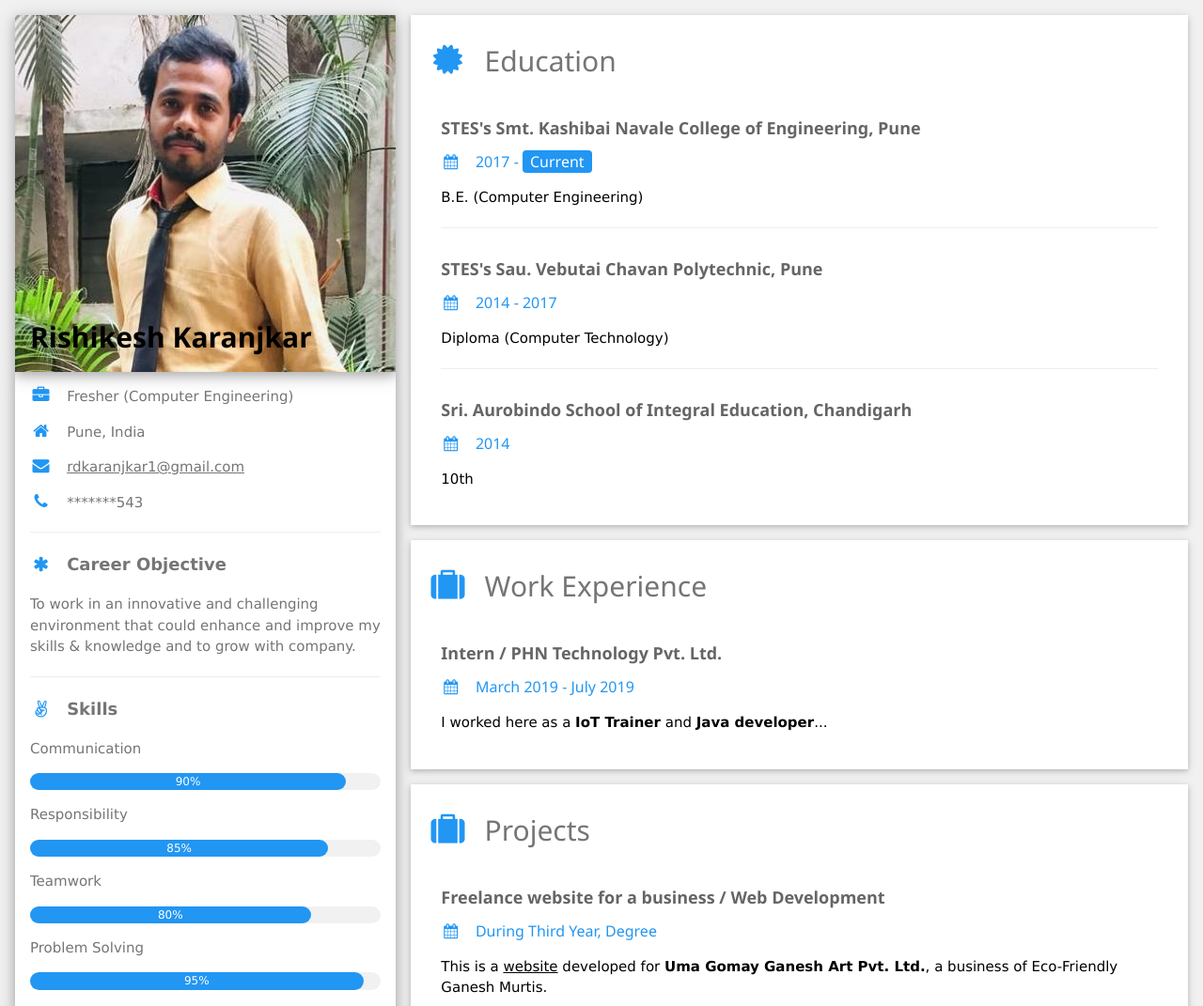
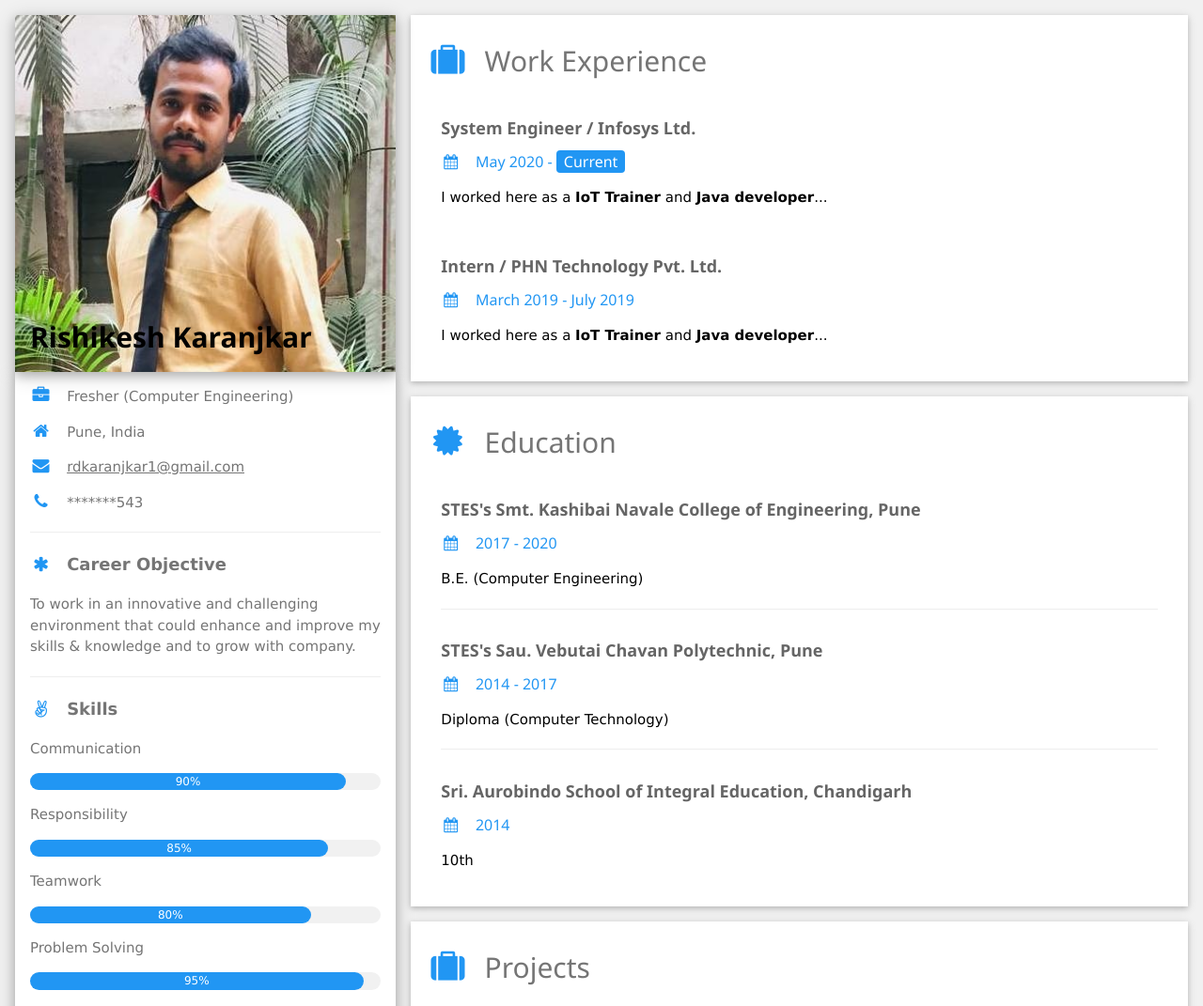
Before and after one commit to Rishikesh-Karanjkar/resume, a plain HTML site: page index.html in a window 1280 px wide. Shown: the top 1071 px of the page at 94% size. Drawn offline with nearby package versions, Linux system fonts and the light colour scheme.

Commit message:
update details

```diff
--- a/index.html
+++ b/index.html
@@ -213,12 +213,33 @@
             <!-- Right Column -->
             <div class="w3-twothird">
 
+
+		 <!-- Work Experience -->
+                <div class="w3-container w3-card w3-white w3-margin-bottom">
+                    <h2 class="w3-text-grey w3-padding-16"><i class="fa fa-suitcase fa-fw w3-margin-right w3-xxlarge w3-text-blue"></i>Work Experience</h2>
+
+                    <div class="w3-container">
+                        <h5 class="w3-opacity"><b>System Engineer / Infosys Ltd.</b></h5>
+                        <h6 class="w3-text-blue"><i class="fa fa-calendar fa-fw w3-margin-right"></i>May 2020 - <span class="w3-tag w3-blue w3-round">Current</span></h6>
+                        <p>I worked here as a <b>IoT Trainer</b> and <b>Java developer</b>...</p>
+                        <br>
+                    </div>
+
+		    <div class="w3-container">
+                        <h5 class="w3-opacity"><b>Intern / PHN Technology Pvt. Ltd.</b></h5>
+                        <h6 class="w3-text-blue"><i class="fa fa-calendar fa-fw w3-margin-right"></i>March 2019 - July 2019</h6>
+                        <p>I worked here as a <b>IoT Trainer</b> and <b>Java developer</b>...</p>
+                        <br>
+                    </div>
+
+                </div>
+
                 <!-- Education -->
                 <div class="w3-container w3-card w3-white w3-margin-bottom">
                     <h2 class="w3-text-grey w3-padding-16"><i class="fa fa-certificate fa-fw w3-margin-right w3-xxlarge w3-text-blue"></i>Education</h2>
                     <div class="w3-container">
                         <h5 class="w3-opacity"><b>STES's Smt. Kashibai Navale College of Engineering, Pune</b></h5>
-                        <h6 class="w3-text-blue"><i class="fa fa-calendar fa-fw w3-margin-right"></i>2017 - <span class="w3-tag w3-blue w3-round">Current</span></h6>
+                        <h6 class="w3-text-blue"><i class="fa fa-calendar fa-fw w3-margin-right"></i>2017 - 2020</h6>
                         <p>B.E. (Computer Engineering)</p>
                         <hr>
                     </div>
@@ -236,19 +257,6 @@
                         <p>10th</p><br>
                     </div>
 
-                </div>
-
-
-                <!-- Work Experience -->
-                <div class="w3-container w3-card w3-white w3-margin-bottom">
-                    <h2 class="w3-text-grey w3-padding-16"><i class="fa fa-suitcase fa-fw w3-margin-right w3-xxlarge w3-text-blue"></i>Work Experience</h2>
-
-                    <div class="w3-container">
-                        <h5 class="w3-opacity"><b>Intern / PHN Technology Pvt. Ltd.</b></h5>
-                        <h6 class="w3-text-blue"><i class="fa fa-calendar fa-fw w3-margin-right"></i>March 2019 - July 2019</h6>
-                        <p>I worked here as a <b>IoT Trainer</b> and <b>Java developer</b>...</p>
-                        <br>
-                    </div>
                 </div>
 
 
```
